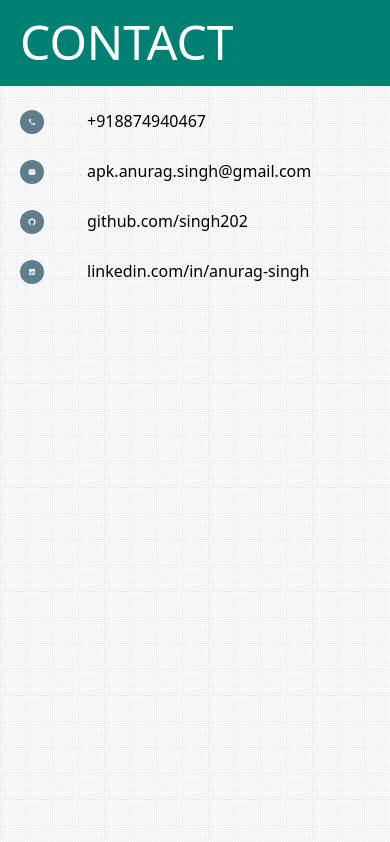
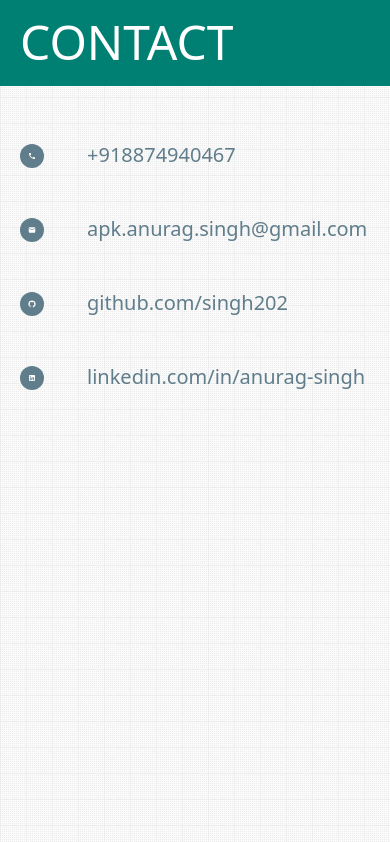
Before and after one commit to SINGH202/protfolio-nextjs, a Next.js app: page / in a window 390 px wide. Shown: the part 5519-6361 px from the top of the page. Built offline with nearby package versions, Linux system fonts and the light colour scheme.

Commit message:
Completed Contact section

```diff
--- a/src/components/Contact.tsx
+++ b/src/components/Contact.tsx
@@ -7,7 +7,7 @@ export const Contact = () => {
   return (
     <div id="contact" className="h-screen w-full">
       <SectionHeader title="Contact" />
-      <div className="flex flex-col justify-center lg:justify-start gap-5 p-5 md:p-[40px] mb-14">
+      <div className="flex flex-col justify-center lg:justify-start gap-10 p-5 md:p-[40px] my-8">
         {config?.contactInfo.map((contact, index) => (
           <ContactOption
             key={`contact-info-${index}`}
@@ -49,7 +49,7 @@ export const ContactOption = ({
                 {tooltip}
               </p>
             </div>
-            <p className="hoverline">{content}</p>
+            <p className="hoverline text-[#607d8b] text-xl">{content}</p>
           </div>
         </a>
       ) : (
@@ -61,7 +61,7 @@ export const ContactOption = ({
                 {tooltip}
               </p>
             </div>
-            <p className="hoverline"> {content}</p>
+            <p className="hoverline text-[#607d8b] text-xl"> {content}</p>
           </div>
         </a>
       )}
--- a/src/styles/globals.css
+++ b/src/styles/globals.css
@@ -47,7 +47,7 @@ body {
 }
 
 .tooltip {
-  position: relative;
+  position: hidden;
   display: inline-block;
   cursor: pointer;
 }
@@ -63,6 +63,7 @@ body {
   border-radius: 5px;
   opacity: 0;
   transition: opacity 0.2s;
+
 }
 
 .tooltip:hover span {
```
